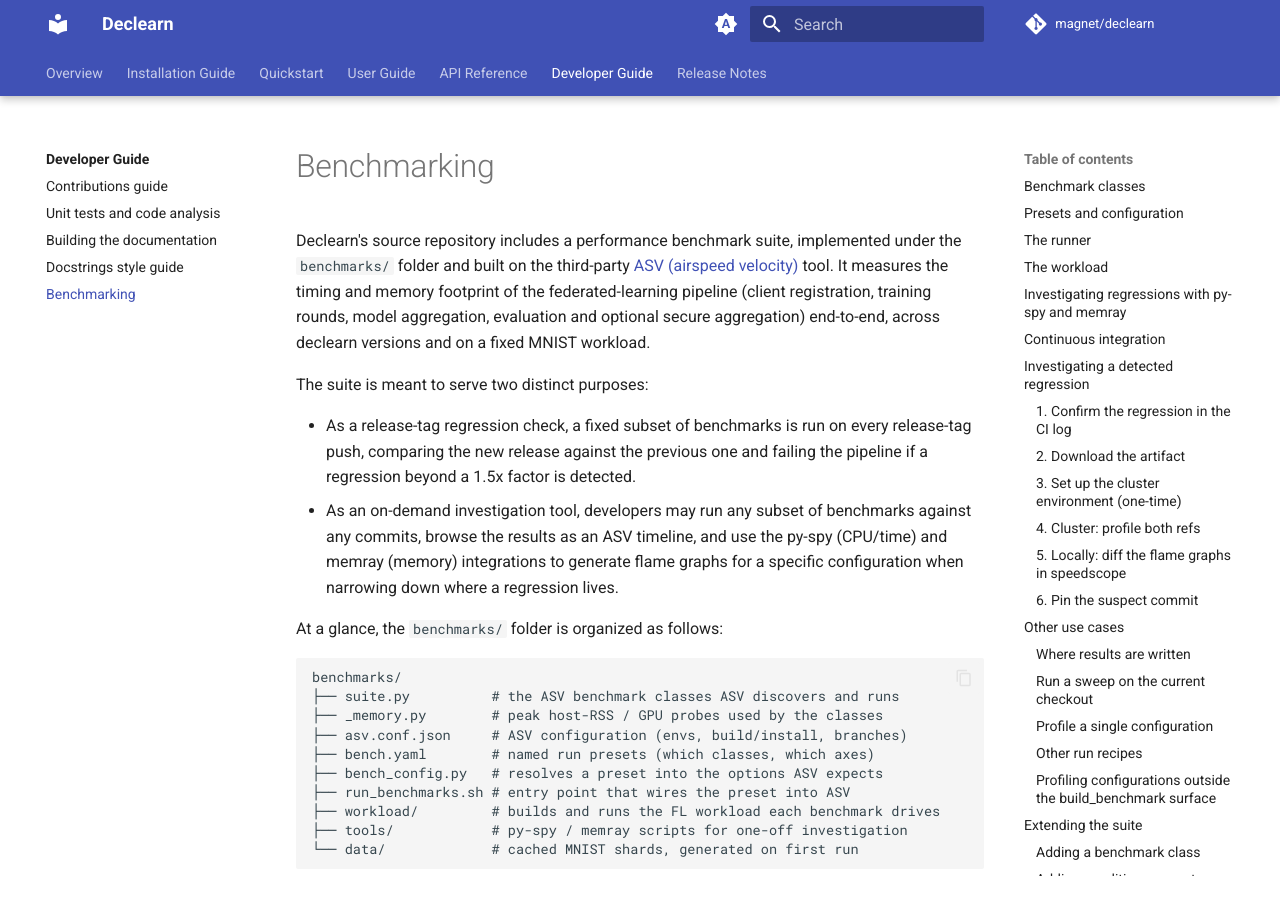
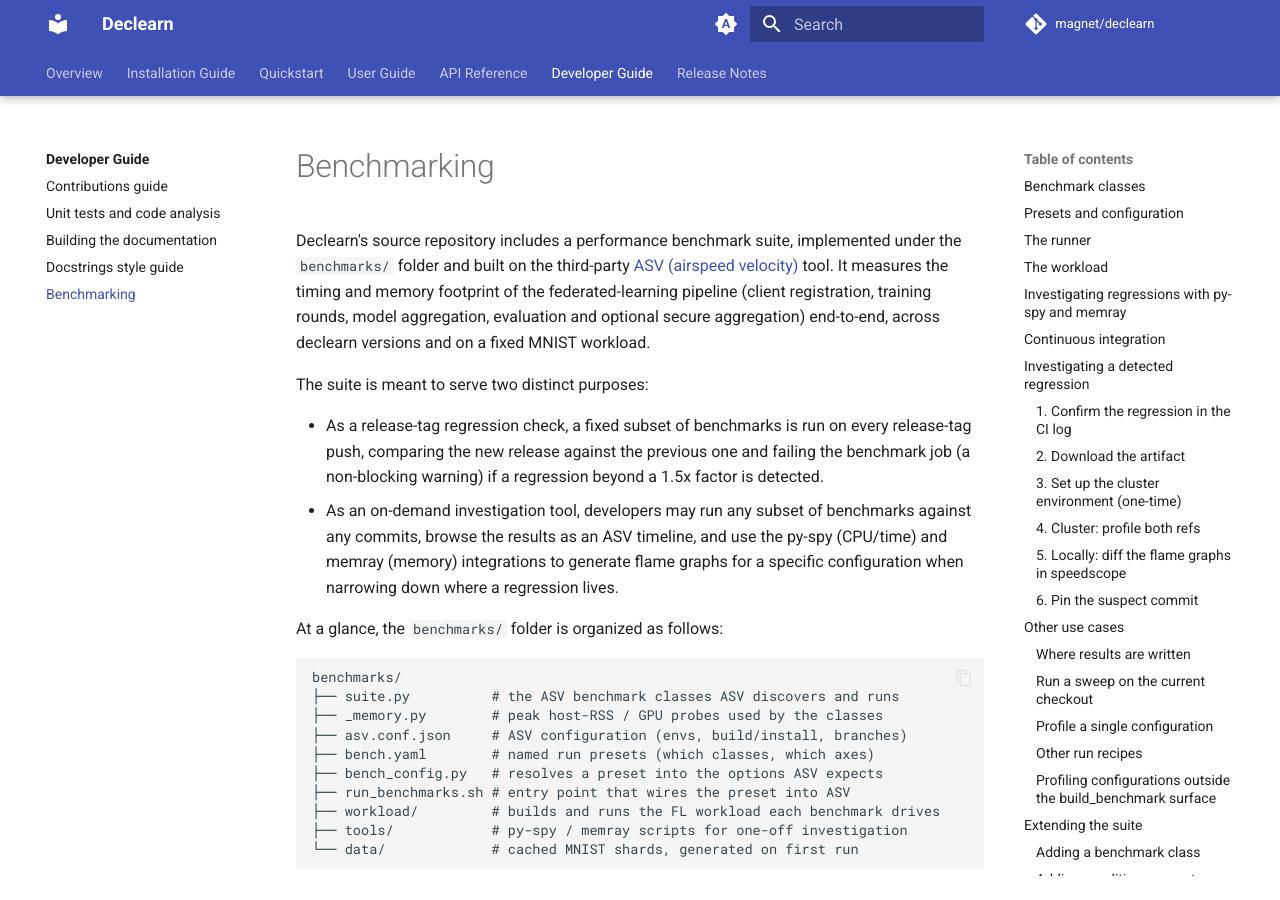
Before and after one commit to DecLearn/declearn, an MkDocs documentation site: the page built from docs/devs-guide/benchmarks.md, in a window 1280 px wide and 900 px high. Built offline with MkDocs 1.6.1 and Material for MkDocs 9.7.7, drawn with Linux system fonts in a browser that asks for light colours; the version menu is left out.

Commit message:
applying suggested changes

```diff
--- a/docs/devs-guide/benchmarks.md
+++ b/docs/devs-guide/benchmarks.md
@@ -12,8 +12,7 @@ The suite is meant to serve two distinct purposes:
 
 - As a release-tag regression check, a fixed subset of benchmarks is run
   on every release-tag push, comparing the new release against the previous one
-  and failing the pipeline if a regression beyond a 1.5x factor is
-  detected.
+  and failing the benchmark job (a non-blocking warning) if a regression beyond a 1.5x factor is detected.
 - As an on-demand investigation tool, developers may run any subset of benchmarks against any commits, browse the
   results as an ASV timeline, and use the py-spy (CPU/time) and memray
   (memory) integrations to generate flame graphs for a specific
```
Also changed, not shown: .gitlab-ci.yml (+10 -3 lines), 2 other files.
